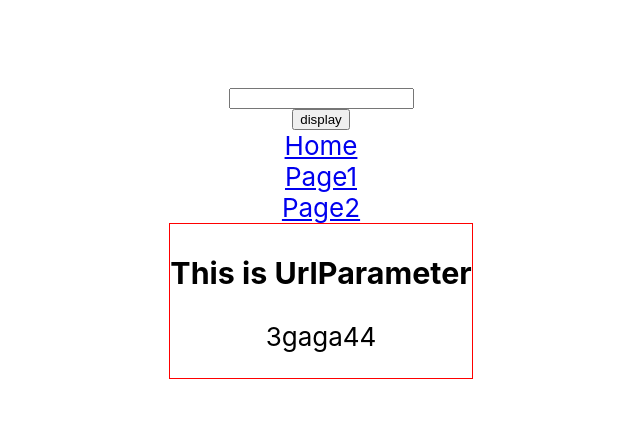
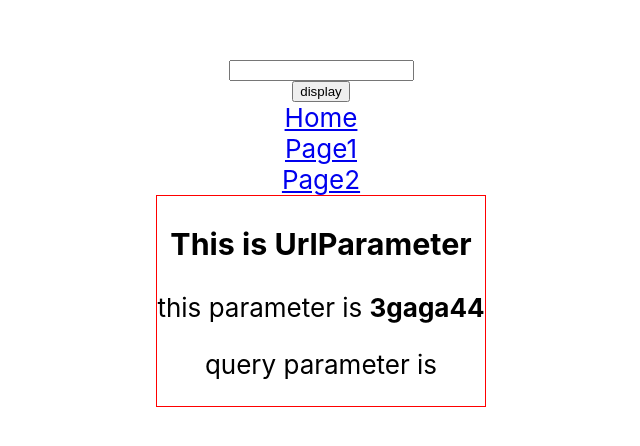
Before and after one commit to kazu-S-1110/react-basic2-jake_210730, a React (Create React App) app: page /page2/3gaga44 in a window 1280 px wide. Shown: the part 182-628 px from the top of the page, without its empty margins (319-959 px from the left). Built offline with nearby package versions, Linux system fonts and the light colour scheme.

Commit message:
クエリパラメータの取得方法を学習。

```diff
--- a/src/Page2.jsx
+++ b/src/Page2.jsx
@@ -1,10 +1,14 @@
 import { Link } from 'react-router-dom';
 const Page2 = () => {
   const urlTest = '3gaga44';
+  const queryParams = 'hogehoge';
+
   return (
     <div>
       <h1>This is Page2 page!</h1>
       <Link to={`/page2/${urlTest}`}>URL Parameter</Link>
+      <br />
+      <Link to={`/page2/${urlTest}?name=${queryParams}`}>Query Parameter</Link>
     </div>
   );
 };
--- a/src/UrlParameter.jsx
+++ b/src/UrlParameter.jsx
@@ -1,7 +1,13 @@
-import { useParams } from 'react-router-dom';
+import { useParams, useLocation } from 'react-router-dom';
 
 const UrlParameter = () => {
   const { id } = useParams(); //useParamsを使うことでURLパラメータを取得することが可能
+  // const location = useLocation(); //useLocationを使うことでクエリパラメータを取得することが可能
+  // console.log(location);
+  const { search } = useLocation(); //この状態では?name=hogehogeとなるのでURLsearchParamsを使用する
+  const query = new URLSearchParams(search);
+  console.log(query.get('name')); //これでhogehogeが取得できる
+
   const container = {
     border: 'solid 1px red',
   };
@@ -9,7 +15,12 @@ const UrlParameter = () => {
   return (
     <div style={container}>
       <h3>This is UrlParameter</h3>
-      <p>{id}</p>
+      <p>
+        this parameter is <strong>{id}</strong>
+      </p>
+      <p>
+        query parameter is <strong>{query.get('name')}</strong>
+      </p>
     </div>
   );
 };
```
